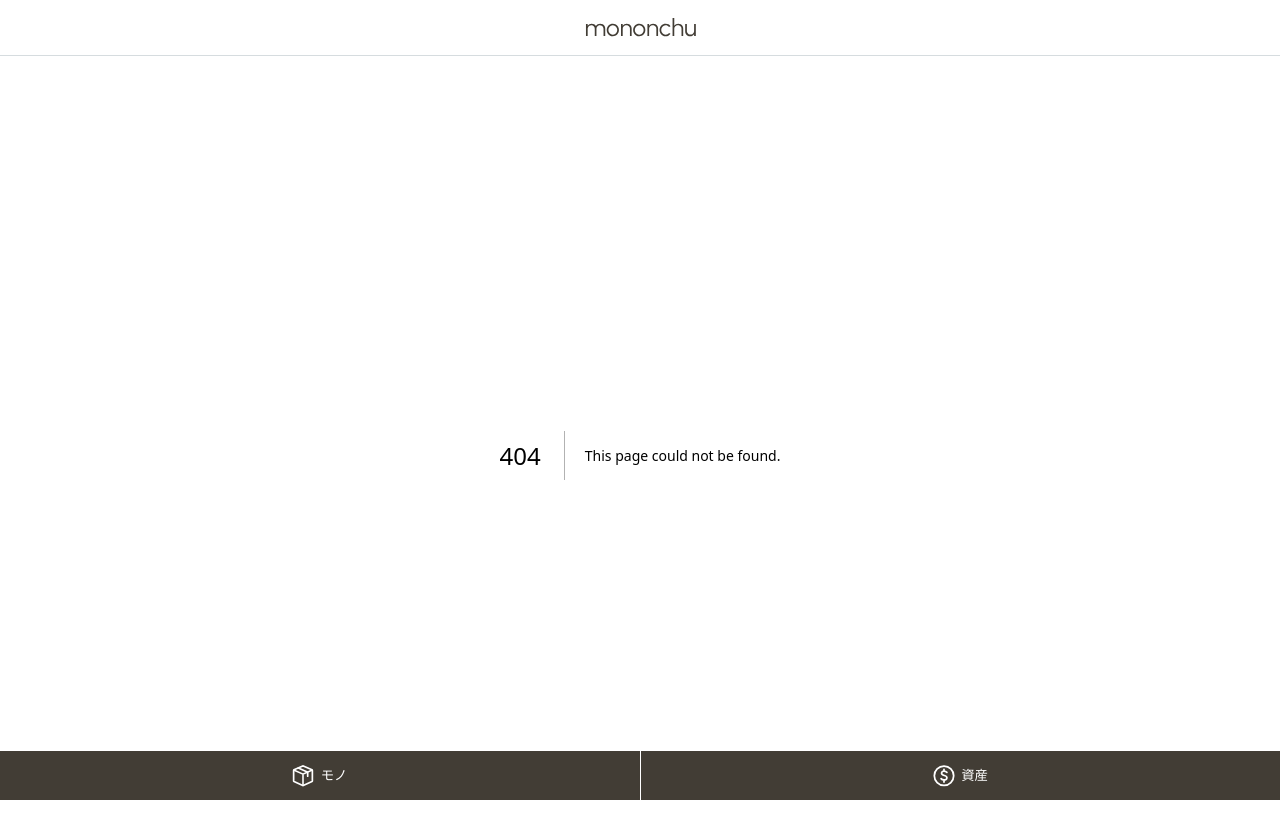
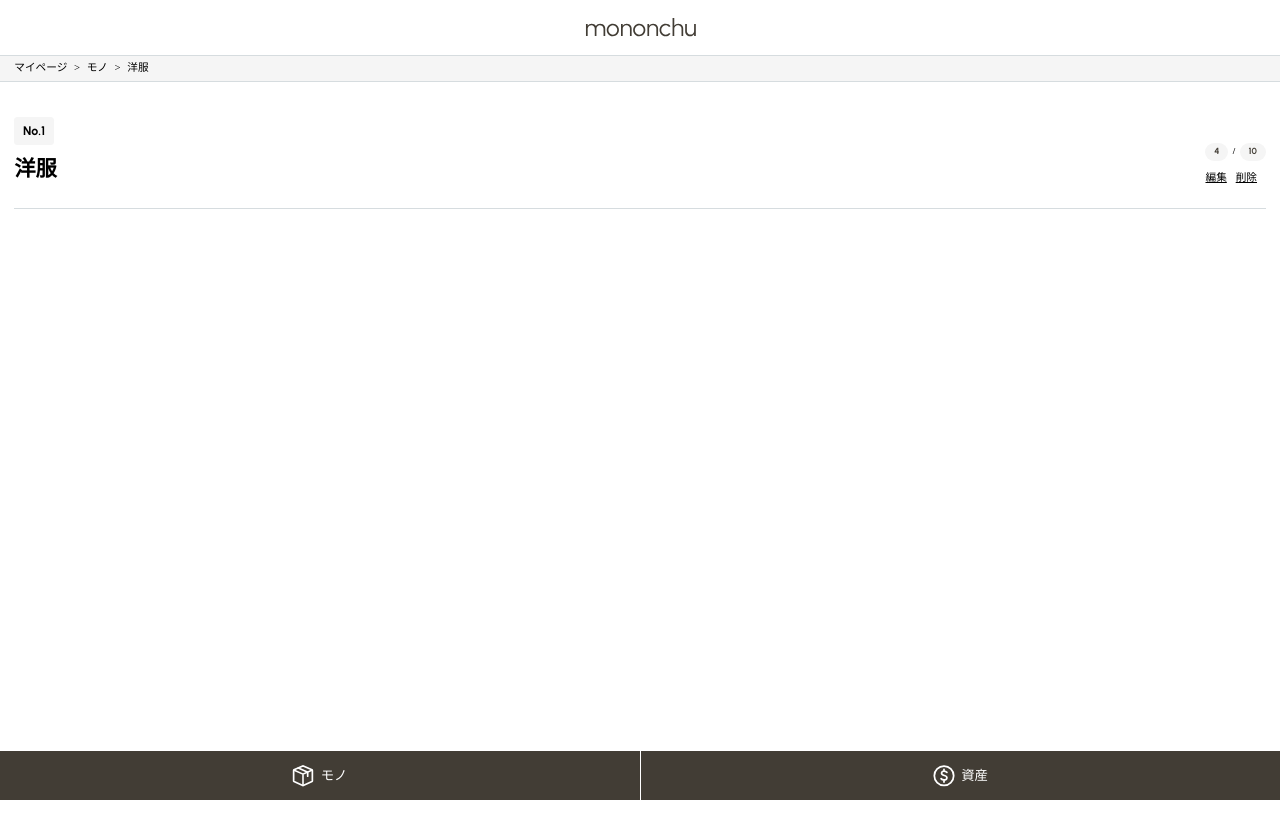
Before and after one commit to komosyu4649/mononchu_frontend, a Next.js app: page /stuff/detail in a window 1280 px wide. Before the commit this address had no page. Shown: the top 838 px of the page. After the commit the page ends 800 px from the top, so only its background shows below. Built offline with nearby package versions, Linux system fonts and the light colour scheme.

Commit message:
wip: モノ詳細ページ

```diff
--- /dev/null
+++ b/src/app/stuff/detail/page.tsx
@@ -0,0 +1,60 @@
+import { urbanist } from '@/app/fonts'
+import Breadcrumb from '@/components/Breadcrumb'
+import Label from '@/components/Label'
+import Link from 'next/link'
+import React from 'react'
+
+export default function StuffDetail() {
+  return (
+    <>
+        <Breadcrumb
+            crumbs={[
+                {
+                    name: 'マイページ',
+                    url: '/mypage',
+                },
+                {
+                    name: 'モノ',
+                    url: '/stuff',
+                },
+                {
+                    name: '洋服',
+                    url: '/detail',
+                },
+            ]}
+        />
+        <main className="w-defaultWidth m-auto mt-16">
+            <div className="grid grid-cols-[1fr_auto] items-end pb-10 border-b border-line">
+                <div className="flex flex-col gap-4">
+                    <span className={`w-fit px-4 py-2 text-[1.4rem] font-bold bg-gray rounded-sm ${urbanist.className}`}>
+                        No.1
+                    </span>
+                    <h1 className='text-[2.4rem] font-bold'>
+                        洋服
+                    </h1>
+                </div>
+                <div className="flex flex-col gap-4">
+                    <div className='flex flex-row items-center gap-2'>
+                        <Label>4</Label>
+                        <span className='text-[1rem] font-bold'>
+                            /
+                        </span>
+                        <Label>10</Label>
+                    </div>
+                    <div className="flex flex-row gap-4">
+                        <Link href=""
+                              className='inline text-[1.2rem] underline'>
+                            編集
+                        </Link>
+                        <Link href=""
+                              className='inline text-[1.2rem] underline'>
+                            削除
+                        </Link>
+                    </div>
+                </div>
+            </div>
+        </main>
+    </>
+
+  )
+}
--- a/src/app/stuff/page.tsx
+++ b/src/app/stuff/page.tsx
@@ -3,7 +3,7 @@ import Button from '@/components/Button'
 import CategoryCard from '@/components/stuff/CategoryCard'
 import React from 'react'
 
-export default function page() {
+export default function Stuff() {
   return (
     <>
         <Breadcrumb
```
